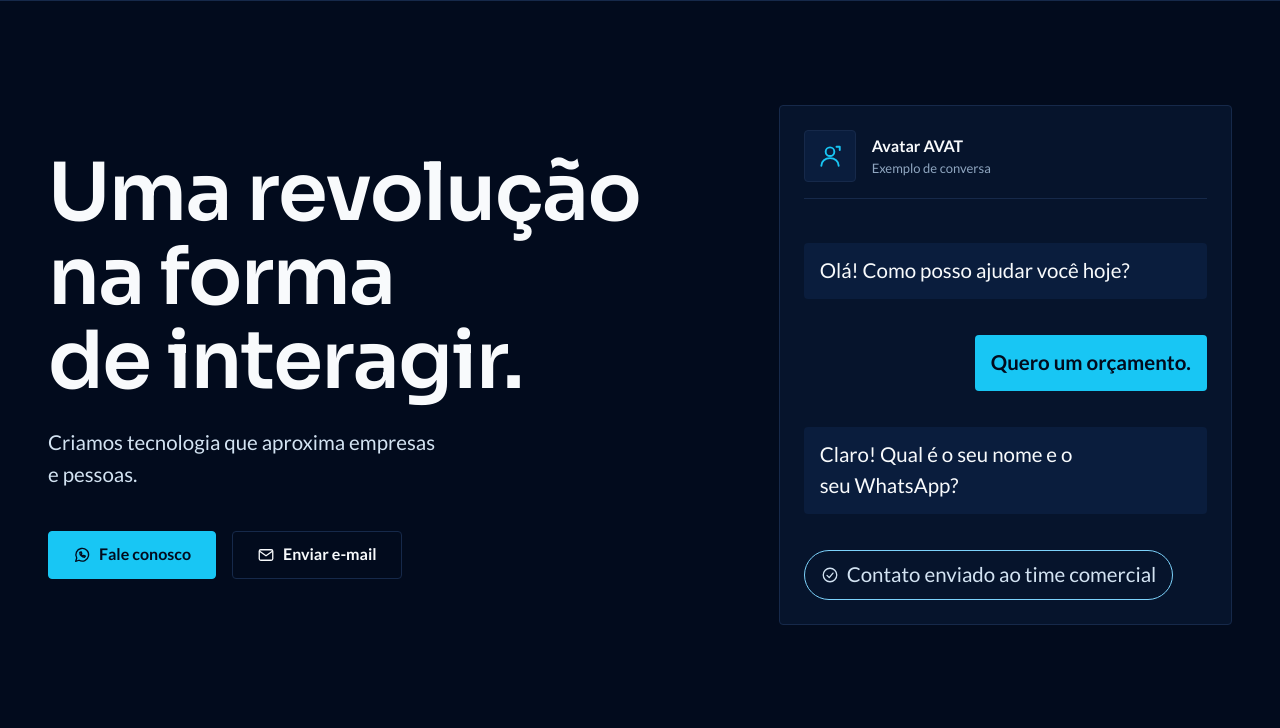
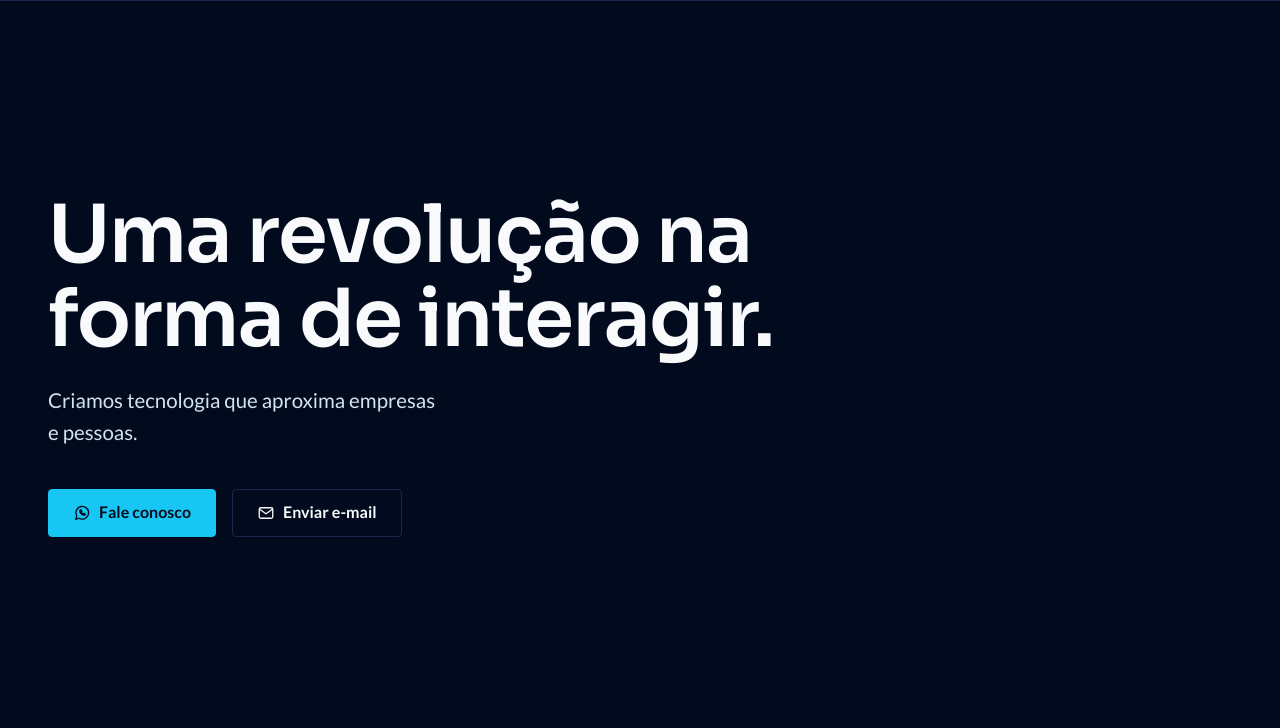
Before and after one commit to avat-tecnologia/website, a plain HTML site: page index.html in a window 1280 px wide. Shown: the part 72-800 px from the top of the page. Drawn offline with Linux system fonts and the light colour scheme.

Commit message:
remove chat mock from hero

```diff
--- a/index.html
+++ b/index.html
@@ -52,16 +52,6 @@
           <a class="btn btn-ghost" href="mailto:comercial@avat.com.br"><svg class="icon icon-sm" aria-hidden="true"><use href="#i-mail"/></svg>Enviar e-mail</a>
         </div>
       </div>
-      <figure class="chat" aria-label="Exemplo de conversa com um avatar AVAT">
-        <div class="chat-head">
-          <span class="chip"><svg class="icon" aria-hidden="true"><use href="#i-avatar"/></svg></span>
-          <div><strong>Avatar AVAT</strong><span>Exemplo de conversa</span></div>
-        </div>
-        <p class="bubble bot">Olá! Como posso ajudar você hoje?</p>
-        <p class="bubble you">Quero um orçamento.</p>
-        <p class="bubble bot">Claro! Qual é o seu nome e o seu WhatsApp?</p>
-        <p class="lead-tag"><svg class="icon icon-sm" aria-hidden="true"><use href="#i-check"/></svg>Contato enviado ao time comercial</p>
-      </figure>
     </div>
   </section>
 
--- a/style.css
+++ b/style.css
@@ -28,7 +28,7 @@ h1, h2, h3 { font-weight: 600; letter-spacing: var(--tracking-display); line-hei
 
 /* hero */
 .hero { position: relative; overflow: clip; min-height: min(calc(100svh - 72px), 760px); display: grid; align-items: center; background: var(--color-paper); }
-.hero .container { display: grid; grid-template-columns: minmax(0, 7fr) minmax(0, 5fr); gap: var(--space-3xl); align-items: center; padding-block: var(--space-2xl); }
+.hero .container { padding-block: var(--space-2xl); }
 .hero h1 { font-size: var(--text-display); max-width: 14ch; }
 .hero p { font-size: var(--text-lead); color: var(--color-ink-2); margin-top: var(--space-lg); max-width: 34ch; }
 .hero .actions { display: flex; gap: var(--space-md); margin-top: var(--space-xl); flex-wrap: wrap; }
@@ -103,18 +103,6 @@ textarea { min-height: 120px; resize: vertical; }
 .step .chip { margin-bottom: var(--space-lg); }
 .section.alt { background: var(--color-paper-2); }
 
-/* hero chat */
-.chat { margin: 0; display: grid; gap: var(--space-sm); padding: var(--space-lg); background: var(--color-paper-2); border: var(--rule-hair) solid var(--color-rule); border-radius: var(--radius-card); }
-.chat-head { display: flex; align-items: center; gap: var(--space-md); padding-bottom: var(--space-md); border-bottom: var(--rule-hair) solid var(--color-rule); margin-bottom: var(--space-xs); }
-.chat-head div { display: grid; }
-.chat-head span:not(.chip) { font-size: var(--text-xs); color: var(--color-muted); }
-.bubble { max-width: 85%; padding: var(--space-sm) var(--space-md); border-radius: var(--radius-card); font-size: var(--text-md); animation: rise 600ms var(--ease-out) both; }
-.bubble.bot { background: var(--color-paper-3); color: var(--color-ink); }
-.bubble.you { justify-self: end; background: var(--color-accent); color: var(--color-accent-ink); font-weight: 700; animation-delay: 350ms; }
-.bubble.bot:nth-of-type(3) { animation-delay: 700ms; }
-.lead-tag { display: flex; align-items: center; gap: var(--space-xs); justify-self: start; margin-top: var(--space-xs); padding: var(--space-xs) var(--space-md); border: 1px solid var(--color-support); border-radius: var(--radius-pill); color: var(--color-support); font-size: var(--text-sm); animation: rise 600ms var(--ease-out) 1050ms both; }
-@keyframes rise { from { opacity: 0; transform: translateY(12px); } to { opacity: 1; transform: none; } }
-
 /* footer v2 */
 .footer { background: var(--color-paper-2); padding-block: var(--space-3xl) var(--space-xl); }
 .foot { display: grid; grid-template-columns: minmax(0, 5fr) minmax(0, 3fr) minmax(0, 4fr); gap: var(--space-2xl); align-items: start; }
```
